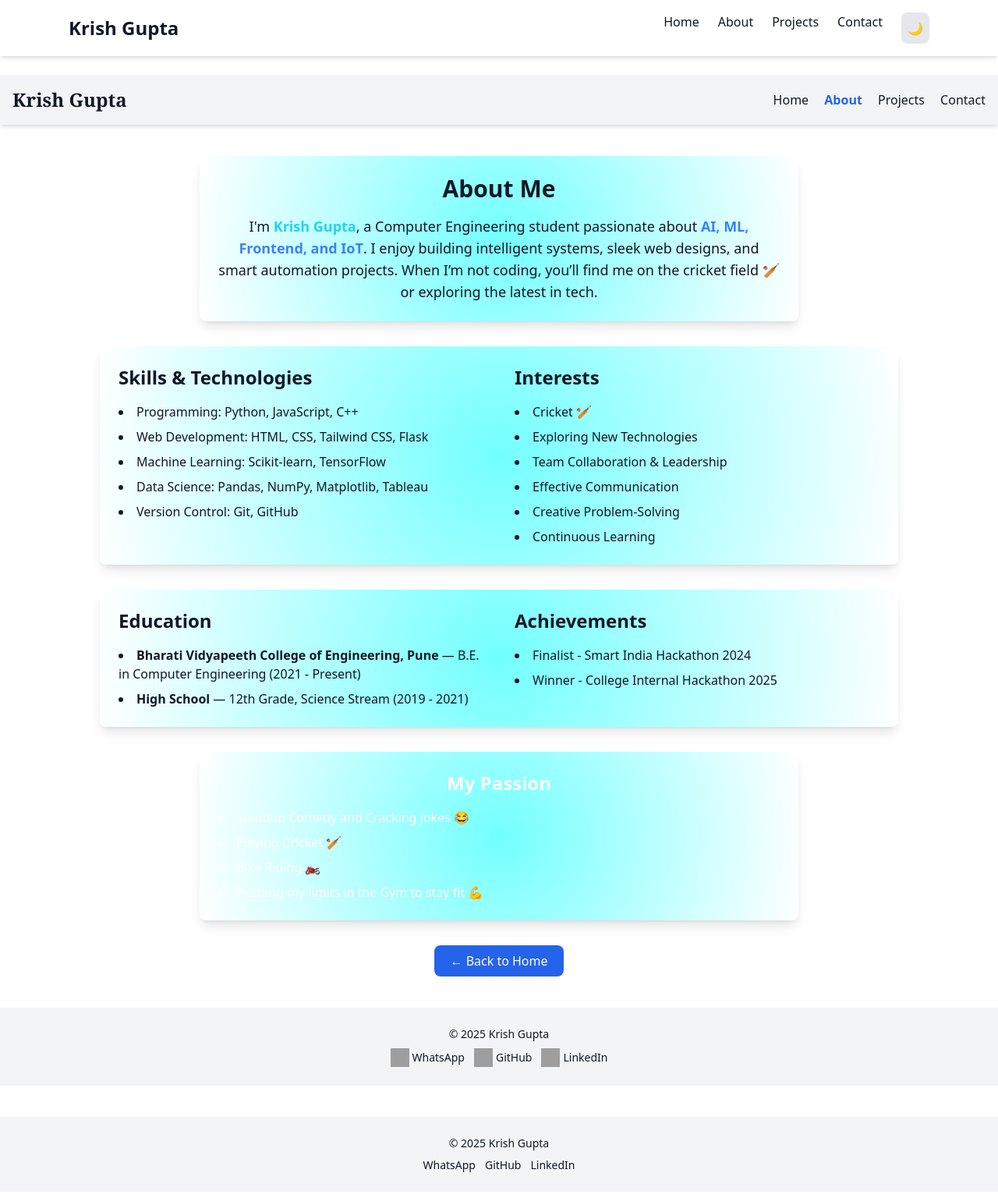
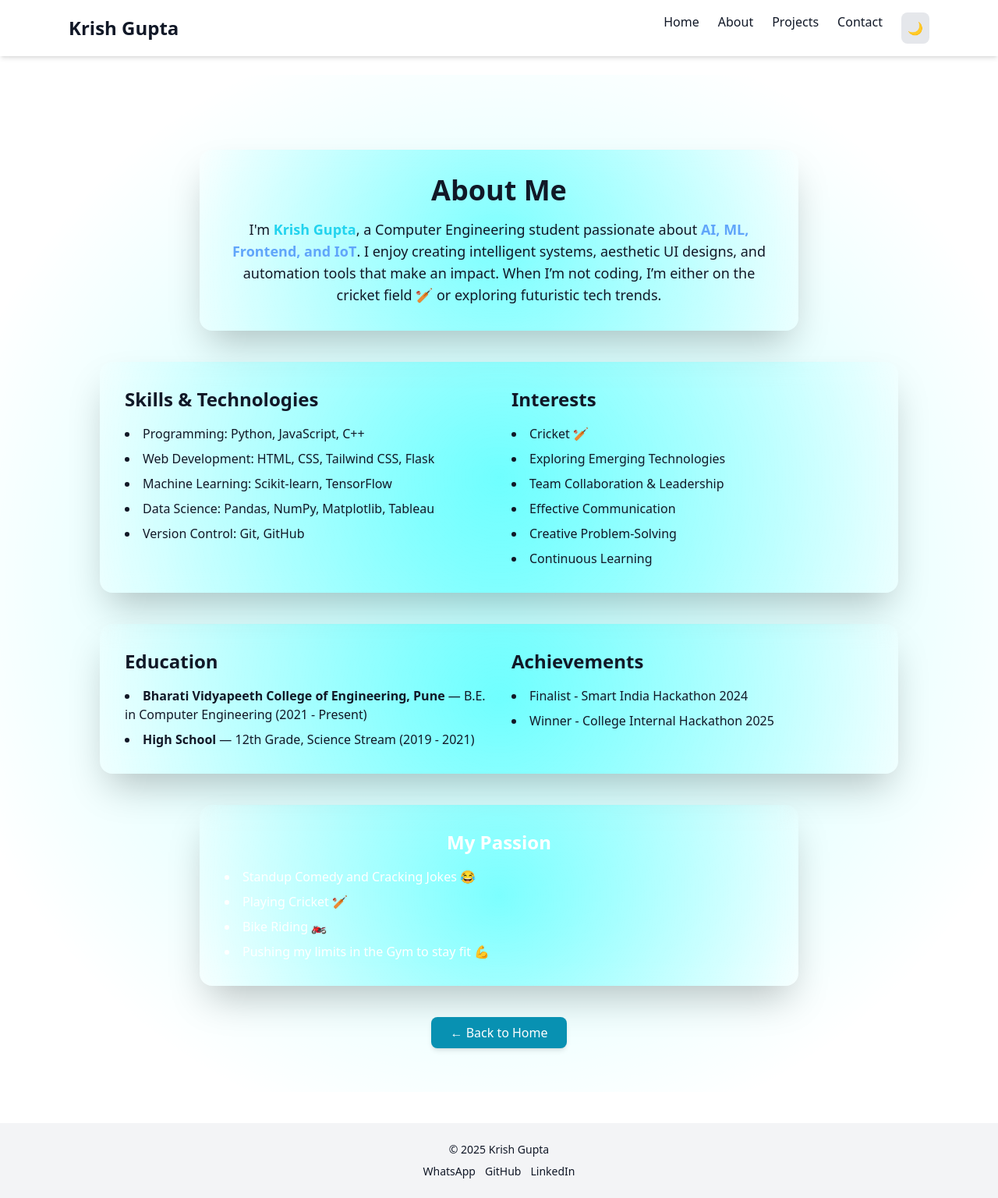
Before and after one commit to kg0420/My-Portfolio, a Flask app: page /about in a window 1280 px wide. Shown: the whole page at 78% size. Run offline with Flask 3, Linux system fonts and the light colour scheme; some libraries are stand-ins or nearby versions; grey boxes are pictures that could not be loaded.

Commit message:
Update about.html

```diff
--- a/templates/about.html
+++ b/templates/about.html
@@ -4,33 +4,26 @@
 
 <body class="bg-white dark:bg-gray-900 text-gray-900 dark:text-gray-100 transition-colors duration-300">
 
-  <!-- Navbar -->
-  <nav class="p-4 bg-gray-100 dark:bg-gray-800 shadow-md flex justify-between items-center flex-wrap">
-    <h1 class="text-2xl font-bold mb-2 md:mb-0 font-serif">Krish Gupta</h1>
-    <div class="space-x-4 text-sm md:text-base">
-      <a href="/" class="hover:text-blue-500 transition">Home</a>
-      <a href="/about" class="text-blue-600 font-semibold hover:text-blue-500 transition">About</a>
-      <a href="/project" class="hover:text-blue-500 transition">Projects</a>
-      <a href="/contact" class="hover:text-blue-500 transition">Contact</a>
-    </div>
-  </nav>
+  <section class="min-h-[85vh] flex flex-col items-center justify-center text-center px-4 sm:px-6 md:px-10 py-14 space-y-10 relative overflow-hidden">
 
-  <!-- About Section -->
-  <section class="min-h-[80vh] flex flex-col items-center justify-center text-center px-4 sm:px-6 md:px-10 py-10 space-y-8">
+    <!-- Background glow -->
+    <div class="absolute inset-0 bg-[radial-gradient(circle_at_center,rgba(0,255,255,0.25),transparent_80%)]"></div>
 
     <!-- Intro -->
-    <div class="bg-[radial-gradient(circle_at_center,rgba(0,255,255,0.55),transparent_100%)] max-w-3xl w-full p-6 rounded-lg shadow-lg">
-      <h2 class="text-3xl font-bold mb-4">About Me</h2>
+    <div class="relative z-10 bg-[radial-gradient(circle_at_center,rgba(0,255,255,0.45),transparent_100%)] max-w-3xl w-full p-6 md:p-8 rounded-2xl shadow-2xl backdrop-blur-md"
+         data-aos="fade-up" data-aos-duration="800">
+      <h2 class="text-4xl font-bold mb-4">About Me</h2>
       <p class="text-base sm:text-lg leading-relaxed">
         I'm <span class="font-semibold text-cyan-400">Krish Gupta</span>, a Computer Engineering student passionate about
-        <span class="text-blue-500 font-semibold">AI, ML, Frontend, and IoT</span>.
-        I enjoy building intelligent systems, sleek web designs, and smart automation projects.
-        When I’m not coding, you’ll find me on the cricket field 🏏 or exploring the latest in tech.
+        <span class="text-blue-400 font-semibold">AI, ML, Frontend, and IoT</span>.
+        I enjoy creating intelligent systems, aesthetic UI designs, and automation tools that make an impact.
+        When I’m not coding, I’m either on the cricket field 🏏 or exploring futuristic tech trends.
       </p>
     </div>
 
     <!-- Skills & Interests -->
-    <div class="flex flex-col md:flex-row gap-6 md:gap-10 w-full max-w-5xl bg-[radial-gradient(circle_at_center,rgba(0,255,255,0.55),transparent_100%)] p-6 rounded-lg shadow-lg">
+    <div class="relative z-10 flex flex-col md:flex-row gap-8 w-full max-w-5xl bg-[radial-gradient(circle_at_center,rgba(0,255,255,0.45),transparent_100%)] p-6 md:p-8 rounded-2xl shadow-2xl backdrop-blur-md"
+         data-aos="fade-up" data-aos-delay="200">
       <!-- Skills -->
       <div class="flex-1">
         <h3 class="text-2xl font-semibold mb-4 text-center md:text-left">Skills & Technologies</h3>
@@ -48,7 +41,7 @@
         <h3 class="text-2xl font-semibold mb-4 text-center md:text-left">Interests</h3>
         <ul class="list-disc list-inside text-left space-y-2">
           <li>Cricket 🏏</li>
-          <li><i class="fa-solid fa-microchip text-cyan-400"></i> Exploring New Technologies</li>
+          <li><i class="fa-solid fa-microchip text-cyan-400"></i> Exploring Emerging Technologies</li>
           <li><i class="fa-solid fa-users text-indigo-400"></i> Team Collaboration & Leadership</li>
           <li><i class="fa-solid fa-comments text-yellow-400"></i> Effective Communication</li>
           <li><i class="fa-solid fa-lightbulb text-orange-400"></i> Creative Problem-Solving</li>
@@ -58,7 +51,8 @@
     </div>
 
     <!-- Education & Achievements -->
-    <div class="flex flex-col md:flex-row gap-6 md:gap-10 w-full max-w-5xl bg-[radial-gradient(circle_at_center,rgba(0,255,255,0.55),transparent_100%)] p-6 rounded-lg shadow-lg">
+    <div class="relative z-10 flex flex-col md:flex-row gap-8 w-full max-w-5xl bg-[radial-gradient(circle_at_center,rgba(0,255,255,0.45),transparent_100%)] p-6 md:p-8 rounded-2xl shadow-2xl backdrop-blur-md"
+         data-aos="fade-up" data-aos-delay="400">
       <!-- Education -->
       <div class="flex-1">
         <h3 class="text-2xl font-semibold mb-4 text-center md:text-left">Education</h3>
@@ -79,7 +73,8 @@
     </div>
 
     <!-- Passion -->
-    <div class="w-full max-w-3xl bg-[radial-gradient(circle_at_center,rgba(0,255,255,0.55),transparent_100%)] p-6 rounded-lg shadow-lg text-white">
+    <div class="relative z-10 w-full max-w-3xl bg-[radial-gradient(circle_at_center,rgba(0,255,255,0.45),transparent_100%)] p-6 md:p-8 rounded-2xl shadow-2xl backdrop-blur-md text-white"
+         data-aos="fade-up" data-aos-delay="600">
       <h3 class="text-2xl font-semibold mb-4 text-center">My Passion</h3>
       <ul class="list-disc list-inside text-left space-y-2 text-sm sm:text-base">
         <li>Standup Comedy and Cracking Jokes 😂</li>
@@ -90,32 +85,17 @@
     </div>
 
     <!-- Back Button -->
-    <a href="/" class="bg-blue-600 text-white px-5 py-2 rounded-lg hover:bg-blue-700 transition">
+    <a href="/" class="relative z-10 bg-cyan-600 text-white px-6 py-2 rounded-lg hover:bg-cyan-700 active:scale-95 transition-transform duration-200 shadow-md">
       ← Back to Home
     </a>
 
   </section>
 
-  <footer class="py-6 bg-gray-100 dark:bg-gray-800 text-center text-sm">
-    © 2025 Krish Gupta
-    <div class="flex justify-center mt-2 flex-wrap gap-3">
-
-      <a href="https://wa.me/7219570360" target="_blank" class="flex items-center gap-1 hover:text-blue-500 hover:scale-110 transition-transform duration-300">
-        <img src="https://upload.wikimedia.org/wikipedia/commons/6/6b/WhatsApp.svg" alt="WhatsApp" class="w-6 h-6 hover:scale-110 transition-transform duration-300" />
-        WhatsApp
-      </a>
-
-      <a href="https://github.com/kg0420" target="_blank" class="flex items-center gap-1 hover:text-blue-500 hover:scale-110 transition-transform duration-300">
-        <img src="https://cdn-icons-png.flaticon.com/512/25/25231.png" class="w-6 h-6 hover:scale-110 transition-transform duration-300" alt="GitHub" />
-        GitHub
-      </a>
-
-      <a href="https://www.linkedin.com/in/krish-gupta-2ab03829b/" target="_blank" class="flex items-center gap-1 hover:text-blue-500 hover:scale-110 transition-transform duration-300">
-        <img src="https://cdn-icons-png.flaticon.com/512/174/174857.png" class="w-6 h-6 hover:scale-110 transition-transform duration-300" alt="LinkedIn" />
-        LinkedIn
-      </a>
-    </div>
-  </footer>
+  <script src="https://unpkg.com/aos@2.3.1/dist/aos.js"></script>
+  <script>
+    AOS.init({ duration: 800, once: true });
+  </script>
 
 </body>
+
 {% endblock %}
```
